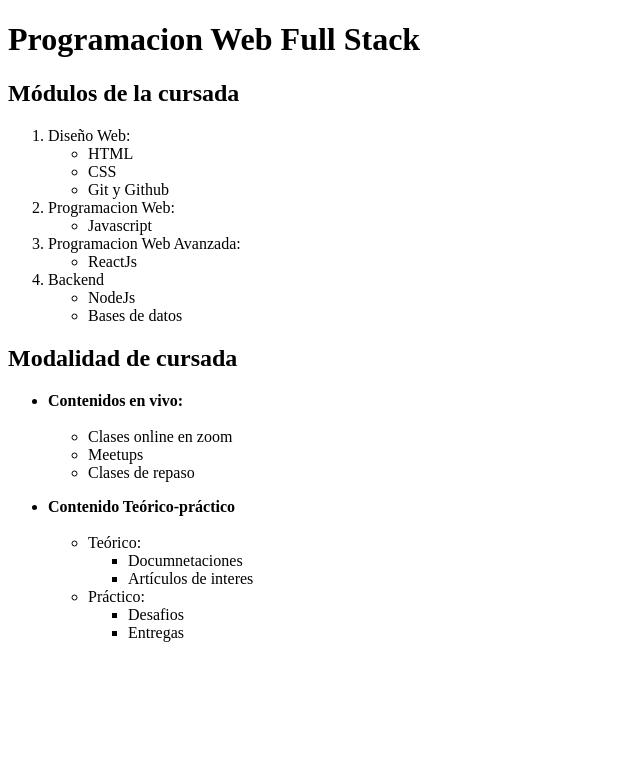
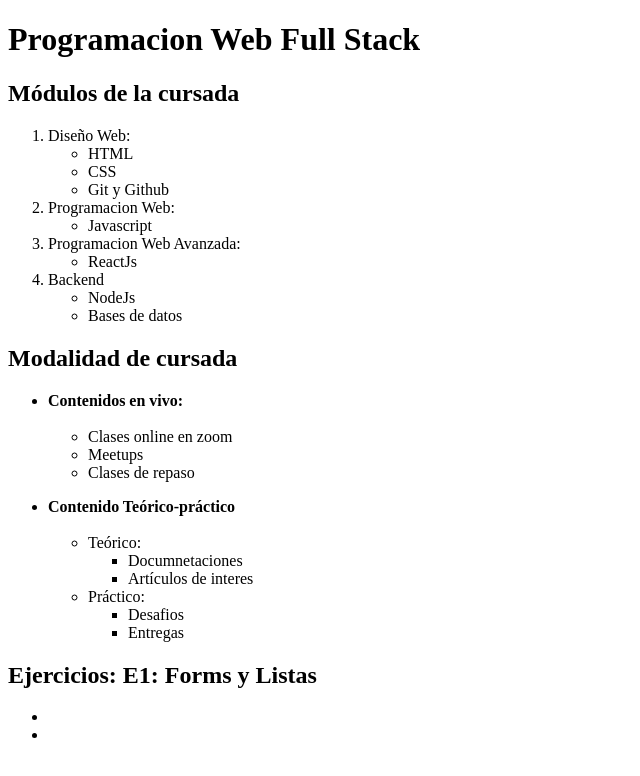
Before and after one commit to CapparelliJuan/ejercicio2, a plain HTML site: page ejercicio1.html in a window 1280 px wide. Shown: the whole page, without its empty margins (0-640 px from the left). Drawn offline with Linux system fonts and the light colour scheme.

Commit message:
cambio de nombre

```diff
--- a/index.html
+++ b/ejercicio1.html
@@ -76,5 +76,14 @@
         </li>
       </ul>
     </section>
+    <footer>
+      <h2>Ejercicios: E1: Forms y Listas</h2>
+      <nav>
+        <ul>
+          <li><a href=""</li>
+          <li><a href="" </li>
+        </ul>
+      </nav>
+    </footer>
   </body>
 </html>
```
